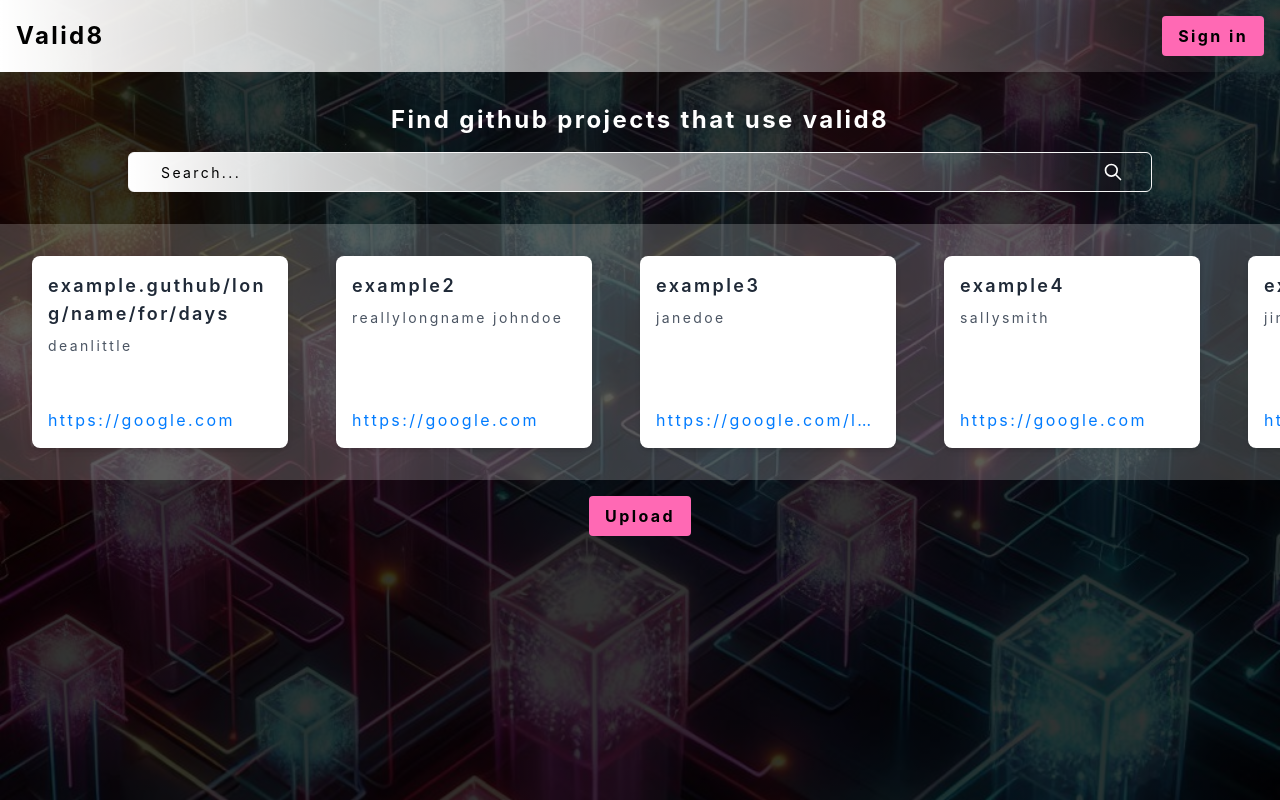
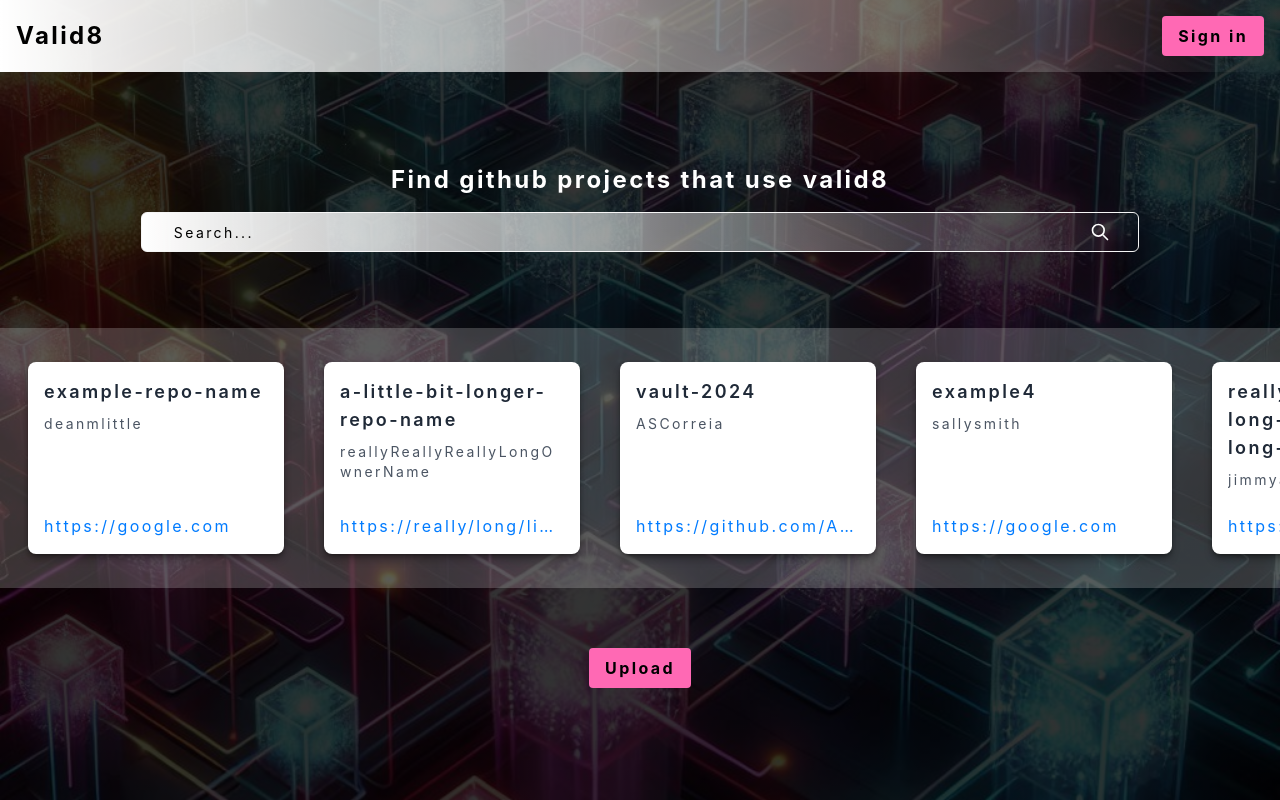
Before and after one commit to timknapp12/valid8-fe, a React (Create React App) app: page / in a window 1280 px wide. Built offline with nearby package versions, Linux system fonts and the light colour scheme.

Commit message:
add searching of mock data

```diff
--- a/src/App.css
+++ b/src/App.css
@@ -7,6 +7,6 @@ body {
   background-repeat: no-repeat;
   min-height: 100vh;
   min-width: 100vw;
-  overflow: hidden;
+  overflow: scroll;
   letter-spacing: 0.15em;
 }
--- a/src/components/Row.tsx
+++ b/src/components/Row.tsx
@@ -1,10 +1,15 @@
 import React from 'react';
 import { RowProps } from '../types';
 
-export const Row: React.FC<RowProps> = ({ className = '', children }) => {
+export const Row: React.FC<RowProps> = ({
+  className = '',
+  style,
+  children,
+}) => {
   return (
     <div
-      className={`flex items-center gap-4 justify-between p-4 relative ${className}`}
+      className={`flex items-center gap-4 justify-between p-4 ${className}`}
+      style={style}
     >
       {children}
     </div>
--- a/src/components/SearchInput.tsx
+++ b/src/components/SearchInput.tsx
@@ -49,6 +49,7 @@ const styles = `
     -webkit-text-fill-color: transparent;
     background-clip: text;
     color: transparent;
+    caret-color: black;
   }
 `;
 
--- a/src/components/Tile.tsx
+++ b/src/components/Tile.tsx
@@ -3,21 +3,25 @@ import { TileProps } from '../types';
 
 export const Tile: React.FC<TileProps> = ({ name, owner, link }) => {
   return (
-    <div className='bg-white rounded-lg shadow-md p-4 m-4 transition-shadow hover:shadow-lg w-64 h-48 flex flex-col justify-between'>
-      <div>
-        <h3 className='text-lg font-semibold mb-2 text-gray-800 break-words'>
+    <div className='bg-white rounded-lg p-4 min-w-64 max-w-64 h-48 flex flex-col justify-between shadow-custom-dark hover:shadow-custom-dark-hover transition-shadow duration-300 mx-3'>
+      <div className='flex-grow overflow-hidden'>
+        <h3 className='text-lg font-semibold mb-2 text-gray-800 break-words line-clamp-3'>
           {name}
         </h3>
-        <p className='text-sm text-gray-600 break-words'>{owner}</p>
+        <p className='text-sm text-gray-600 break-words line-clamp-2'>
+          {owner}
+        </p>
       </div>
+      <div className='mt-2 w-full overflow-hidden'>
         <a
           href={link}
           target='_blank'
           rel='noreferrer'
-        className='text-blue hover:underline truncate block mt-2'
+          className='text-blue hover:underline block truncate'
         >
           {link}
         </a>
       </div>
+    </div>
   );
 };
--- a/src/components/Track.tsx
+++ b/src/components/Track.tsx
@@ -5,13 +5,23 @@ import { TrackProps } from '../types';
 
 export const Track: React.FC<TrackProps> = ({ items }) => {
   return (
-    <div className='w-full  overflow-x-auto bg-white bg-opacity-20'>
-      <div className='inline-block min-w-full'>
-        <Row className='flex-nowrap'>
-          {items.map(({ id, name, owner, link }) => (
-            <Tile key={id} id={id} name={name} owner={owner} link={link} />
-          ))}
-        </Row>
+    <div className='w-full overflow-x-auto bg-white bg-opacity-20 h-[260px] flex flex-col justify-center items-start relative'>
+      <div className='flex-grow flex items-center'>
+        {items.length === 0 ? (
+          <Row style={{ justifyContent: 'center', width: '100%' }}>
+            <p className='text-white'>No results found</p>
+          </Row>
+        ) : (
+          <Row
+            className='flex-nowrap relative'
+            style={{ justifyContent: 'flex-start' }}
+          >
+            {items.map(({ id, name, owner, link }) => (
+              <Tile key={id} id={id} name={name} owner={owner} link={link} />
+            ))}
+            <div className='absolute right-0 top-0 bottom-0 w-8 pointer-events-none'></div>
+          </Row>
+        )}
       </div>
     </div>
   );
--- a/src/contexts/AppContext.tsx
+++ b/src/contexts/AppContext.tsx
@@ -1,19 +1,65 @@
 import React, { createContext, useContext, ReactNode, useState } from 'react';
 import { AppContextType } from '../types';
+
+const mockItems = [
+  {
+    id: 1,
+    name: 'example-repo-name',
+    owner: 'deanmlittle',
+    link: 'https://google.com',
+  },
+  {
+    id: 2,
+    name: 'a-little-bit-longer-repo-name',
+    owner: 'reallyReallyReallyLongOwnerName',
+    link: 'https://really/long/link/google.com/long/name/kljlkdjfkl/realllllylongname',
+  },
+  {
+    id: 3,
+    name: 'vault-2024',
+    owner: 'ASCorreia',
+    link: 'https://github.com/ASCorreia/vault-2024',
+  },
+  { id: 4, name: 'example4', owner: 'sallysmith', link: 'https://google.com' },
+  {
+    id: 5,
+    name: 'really-really-extra-long-super-duper-long-repo-name',
+    owner: 'jimmyanderson',
+    link: 'https://google.com',
+  },
+  {
+    id: 6,
+    name: 'example6',
+    owner: 'jillanderson',
+    link: 'https://google.com/kljlkdjfkl/realllllylongname',
+  },
+];
 
 const AppContext = createContext<AppContextType>({} as AppContextType);
 export const useAppContext = () => useContext(AppContext);
 
 const AppProvider: React.FC<{ children: ReactNode }> = ({ children }) => {
   const [searchTerm, setSearchTerm] = useState('');
+  const [filteredItems, setFilteredItems] = useState(mockItems);
 
   const handleSearch = (query: string) => {
-    console.log('handleSearch', query);
     setSearchTerm(query);
+    const filtered = mockItems.filter(
+      (item) =>
+        item.name.toLowerCase().includes(query.toLowerCase()) ||
+        item.name
+          .toLowerCase()
+          .replace(/-/g, ' ')
+          .includes(query.toLowerCase()) ||
+        item.owner.toLowerCase().includes(query.toLowerCase())
+    );
+    setFilteredItems(filtered);
   };
 
   return (
-    <AppContext.Provider value={{ searchTerm, handleSearch }}>
+    <AppContext.Provider
+      value={{ searchTerm, handleSearch, mockItems: filteredItems }}
+    >
       {children}
     </AppContext.Provider>
   );
--- a/src/pages/Home.tsx
+++ b/src/pages/Home.tsx
@@ -8,56 +8,25 @@ import {
 } from '../components';
 import { useAppContext } from '../contexts/AppContext';
 
-const items = [
-  {
-    id: 1,
-    name: 'example.guthub/long/name/for/days',
-    owner: 'deanlittle',
-    link: 'https://google.com',
-  },
-  {
-    id: 2,
-    name: 'example2',
-    owner: 'reallylongname johndoe',
-    link: 'https://google.com',
-  },
-  {
-    id: 3,
-    name: 'example3',
-    owner: 'janedoe',
-    link: 'https://google.com/long/name/kljlkdjfkl/realllllylongname',
-  },
-  { id: 4, name: 'example4', owner: 'sallysmith', link: 'https://google.com' },
-  {
-    id: 5,
-    name: 'example5',
-    owner: 'jimmyanderson',
-    link: 'https://google.com',
-  },
-  {
-    id: 6,
-    name: 'example6',
-    owner: 'jillanderson',
-    link: 'https://google.com/kljlkdjfkl/realllllylongname',
-  },
-];
-
 const Home: React.FC = () => {
-  const { handleSearch } = useAppContext();
+  const { handleSearch, mockItems } = useAppContext();
 
   return (
     <div>
       <StyleTag />
       <Header />
-      <Column className='gap-12 p-0' style={{ padding: 0 }}>
+      <Column
+        className='gap-[60px]'
+        style={{ paddingRight: 0, paddingLeft: 0 }}
+      >
         <div />
-        <Column className='pl-0 pr-0'>
-          <h2 className='text-2xl font-bold'>
+        <Column>
+          <h2 className='text-2xl font-bold text-center'>
             Find github projects that use valid8
           </h2>
           <SearchInput onSearch={handleSearch} />
         </Column>
-        <Track items={items} />
+        <Track items={mockItems} />
         <Button onClick={() => {}}>Upload</Button>
       </Column>
     </div>
--- a/src/types/index.ts
+++ b/src/types/index.ts
@@ -1,6 +1,7 @@
 export interface AppContextType {
   searchTerm: string;
   handleSearch: (query: string) => void;
+  mockItems: TileProps[];
 }
 
 export interface ButtonProps {
@@ -17,6 +18,7 @@ export interface ColumnProps {
 
 export interface RowProps {
   className?: string;
+  style?: React.CSSProperties;
   children: React.ReactNode;
 }
 
```
Also changed, not shown: 1 other file (tests, documents, lock files or other folders). Lines whose indentation alone changed are shown as unchanged.
